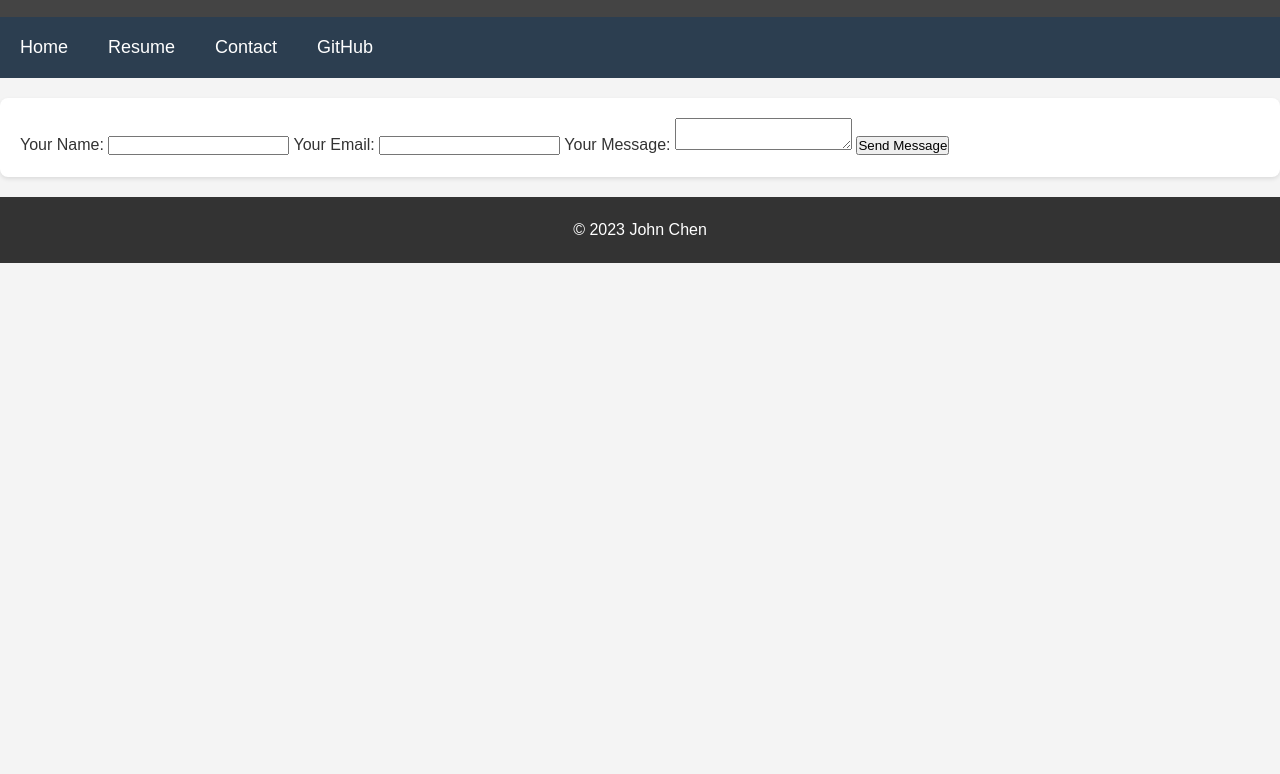
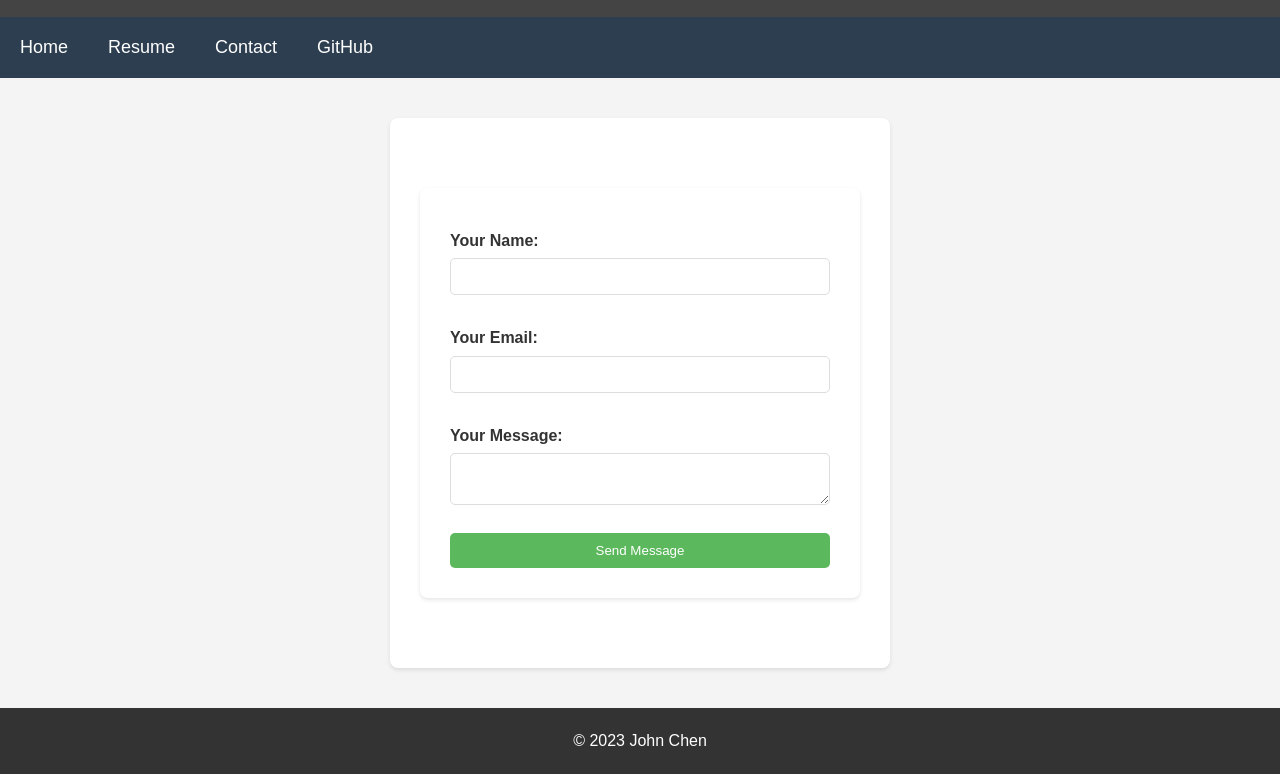
Before and after one commit to johnchen007/PersonalWebsite, a plain HTML site: page contact.html in a window 1280 px wide. Shown: the part 105-879 px from the top of the page. Before the commit the page ends 800 px from the top, so only its background shows below. Drawn offline with Linux system fonts and the light colour scheme.

Commit message:
made some changes

```diff
--- a/contact.html
+++ b/contact.html
@@ -3,11 +3,10 @@
 <head>
     <meta charset="UTF-8">
     <meta name="viewport" content="width=device-width, initial-scale=1.0">
-    <title>Contact Zhizhan Chen</title>
+    <title>Contact John Chen</title>
     <link rel="stylesheet" href="style.css">
     <script type="text/javascript" src="https://cdn.emailjs.com/sdk/2.3.2/email.min.js"></script>
 </head>
-<body>
 <header>
     <h1>Contact Me</h1>
     <p>Feel free to drop me a message below!</p>
@@ -20,6 +19,8 @@
         <li><a href="https://github.com/johnchen007" target="_blank">GitHub</a></li>
     </ul>
 </nav>
+<body>
+
 
     <section id="contact-form">
         <form id="contact-form" onsubmit="sendEmail(); return false;">
--- a/style.css
+++ b/style.css
@@ -1,4 +1,3 @@
-/* Basic Reset */
 * {
     margin: 0;
     padding: 0;
@@ -13,8 +12,8 @@ body {
 }
 
 header {
-    background-color: #333;
-    color: #fff;
+    background-color: #384f83;
+    color: #ffffff;
     padding: 20px 0;
     text-align: center;
     transition: background-color 0.3s;
@@ -98,6 +97,7 @@ footer {
     transition: background-color 0.3s; /* Smooth transition for hover effect */
 }
 .download-button {
+    align-items: center;
     display: inline-block;
     background-color: #3498db; /* Blue background */
     color: white; /* White text */
@@ -109,7 +109,11 @@ footer {
 }
 
 .download-button:hover {
-    background-color: #2980b9; /* Slightly darker blue on hover */
+    background-color: #2980b9;
+}
+.button-container {
+    display: flex;
+    justify-content: center;
 }
 #projects h2 {
     text-align: center;
@@ -118,3 +122,43 @@ footer {
 #introduction h2 {
     text-align: center;
 }
+
+#contact-form {
+    background: white;
+    max-width: 500px;
+    margin: 40px auto;
+    padding: 30px;
+    border-radius: 8px;
+    box-shadow: 0 2px 4px rgba(0, 0, 0, 0.1);
+}
+
+#contact-form label {
+    margin-top: 10px;
+    display: block;
+    font-weight: bold;
+}
+
+#contact-form input,
+#contact-form textarea {
+    width: 100%;
+    padding: 10px;
+    margin-top: 5px;
+    margin-bottom: 20px;
+    border-radius: 5px;
+    border: 1px solid #ddd;
+}
+
+#contact-form button {
+    width: 100%;
+    background-color: #5cb85c;
+    color: white;
+    padding: 10px 15px;
+    border: none;
+    border-radius: 5px;
+    cursor: pointer;
+    transition: background-color 0.3s;
+}
+
+#contact-form button:hover {
+    background-color: #4cae4c;
+}
```
Also changed, not shown: index.html (+9 -6 lines), main.html (+3 -2 lines). Lines whose indentation alone changed are shown as unchanged.
